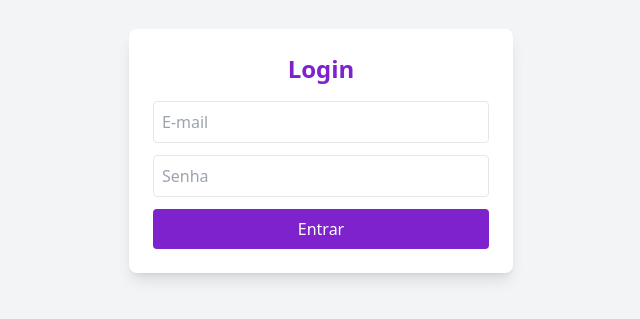
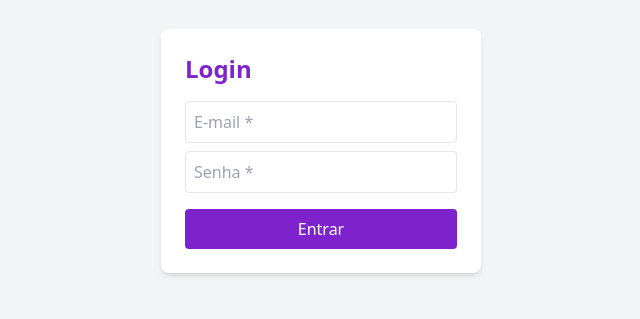
Before and after one commit to Eneiashcode/trocafacil-frontend, a React (Create React App) app: page /login in a window 1280 px wide. Shown: the part 249-568 px from the top of the page, without its empty margins (319-959 px from the left). Built offline with nearby package versions, Linux system fonts and the light colour scheme.

Commit message:
Correção do Login.jsx e ajuste da conexão com backend

```diff
--- a/src/components/ui/Login.jsx
+++ b/src/components/ui/Login.jsx
@@ -1,59 +1,90 @@
 import React, { useState } from "react";
 
 export default function Login() {
-  const [email, setEmail] = useState("");
-  const [senha, setSenha] = useState("");
+  const [formData, setFormData] = useState({
+    email: "",
+    senha: "",
+  });
 
-  const handleLogin = async (e) => {
+  const [loading, setLoading] = useState(false);
+
+  // URL do backend (ajustando para ambiente local ou produção)
+  const API_URL = process.env.REACT_APP_BACKEND_URL || "https://trocafacil-backend.onrender.com";
+
+  const handleChange = (e) => {
+    setFormData({ ...formData, [e.target.name]: e.target.value });
+  };
+
+  const handleSubmit = async (e) => {
     e.preventDefault();
 
+    if (!formData.email || !formData.senha) {
+      alert("Preencha todos os campos!");
+      return;
+    }
+
+    setLoading(true);
+
     try {
-      const response = await fetch("https://trocafacil-backend.onrender.com/login", {
+      const response = await fetch(`${API_URL}/auth/login`, {
         method: "POST",
         headers: {
           "Content-Type": "application/json",
         },
-        body: JSON.stringify({ email, senha }),
+        body: JSON.stringify(formData),
       });
 
       const data = await response.json();
 
       if (response.ok) {
         alert("✅ Login realizado com sucesso!");
-        console.log("Usuário logado:", data.user);
+        // Aqui você pode redirecionar o usuário para a página principal
+        window.location.href = "/"; // Ajuste para a rota correta
       } else {
-        alert(`❌ Erro: ${data.error}`);
+        alert(data.error || "Erro ao fazer login.");
       }
     } catch (error) {
+      console.error("🚨 Erro ao conectar ao backend:", error);
       alert("Erro ao conectar ao servidor.");
-      console.error(error);
+    } finally {
+      setLoading(false);
     }
   };
 
   return (
-    <div className="flex justify-center items-center min-h-screen bg-gray-100">
-      <div className="bg-white p-6 rounded-lg shadow-lg w-96">
-        <h2 className="text-2xl font-semibold text-center text-purple-700">Login</h2>
-        <form onSubmit={handleLogin} className="mt-4">
+    <div className="min-h-screen flex items-center justify-center bg-gray-100">
+      <form className="bg-white p-6 rounded-lg shadow-md w-80" onSubmit={handleSubmit}>
+        <h2 className="text-2xl font-bold text-purple-700 mb-4">Login</h2>
+
         <input
           type="email"
-            placeholder="E-mail"
-            value={email}
-            onChange={(e) => setEmail(e.target.value)}
-            className="w-full p-2 border rounded mb-3"
+          name="email"
+          placeholder="E-mail *"
+          value={formData.email}
+          onChange={handleChange}
+          className="w-full p-2 mb-2 border rounded"
           required
         />
         <input
           type="password"
-            placeholder="Senha"
-            value={senha}
-            onChange={(e) => setSenha(e.target.value)}
-            className="w-full p-2 border rounded mb-3"
+          name="senha"
+          placeholder="Senha *"
+          value={formData.senha}
+          onChange={handleChange}
+          className="w-full p-2 mb-4 border rounded"
           required
         />
-          <button type="submit" className="w-full bg-purple-700 text-white p-2 rounded">Entrar</button>
+
+        <button
+          type="submit"
+          className={`w-full p-2 rounded text-white ${
+            loading ? "bg-gray-500 cursor-not-allowed" : "bg-purple-700 hover:bg-purple-800"
+          }`}
+          disabled={loading}
+        >
+          {loading ? "Entrando..." : "Entrar"}
+        </button>
       </form>
-      </div>
     </div>
   );
 }
```
Lines whose indentation alone changed are shown as unchanged.
